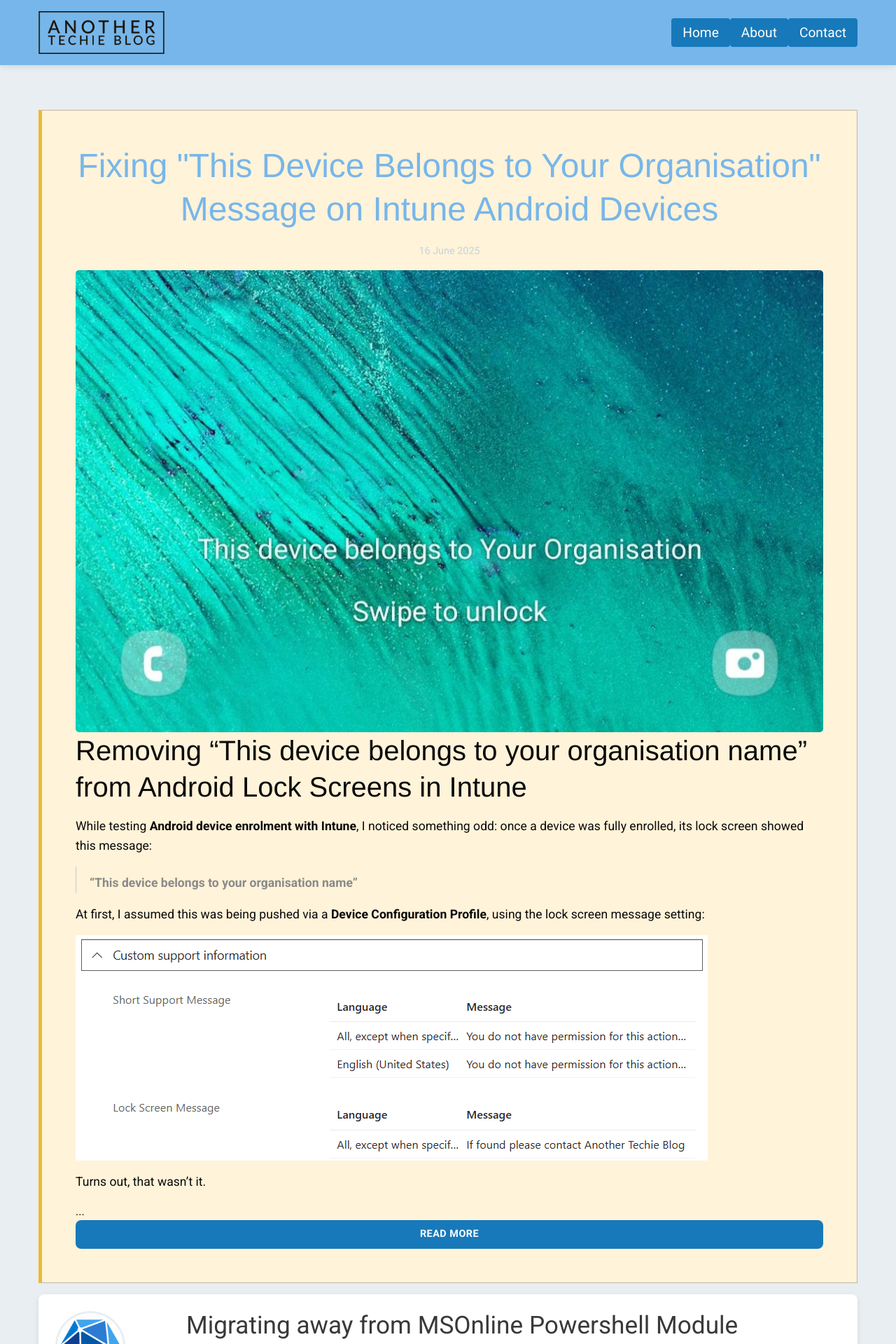
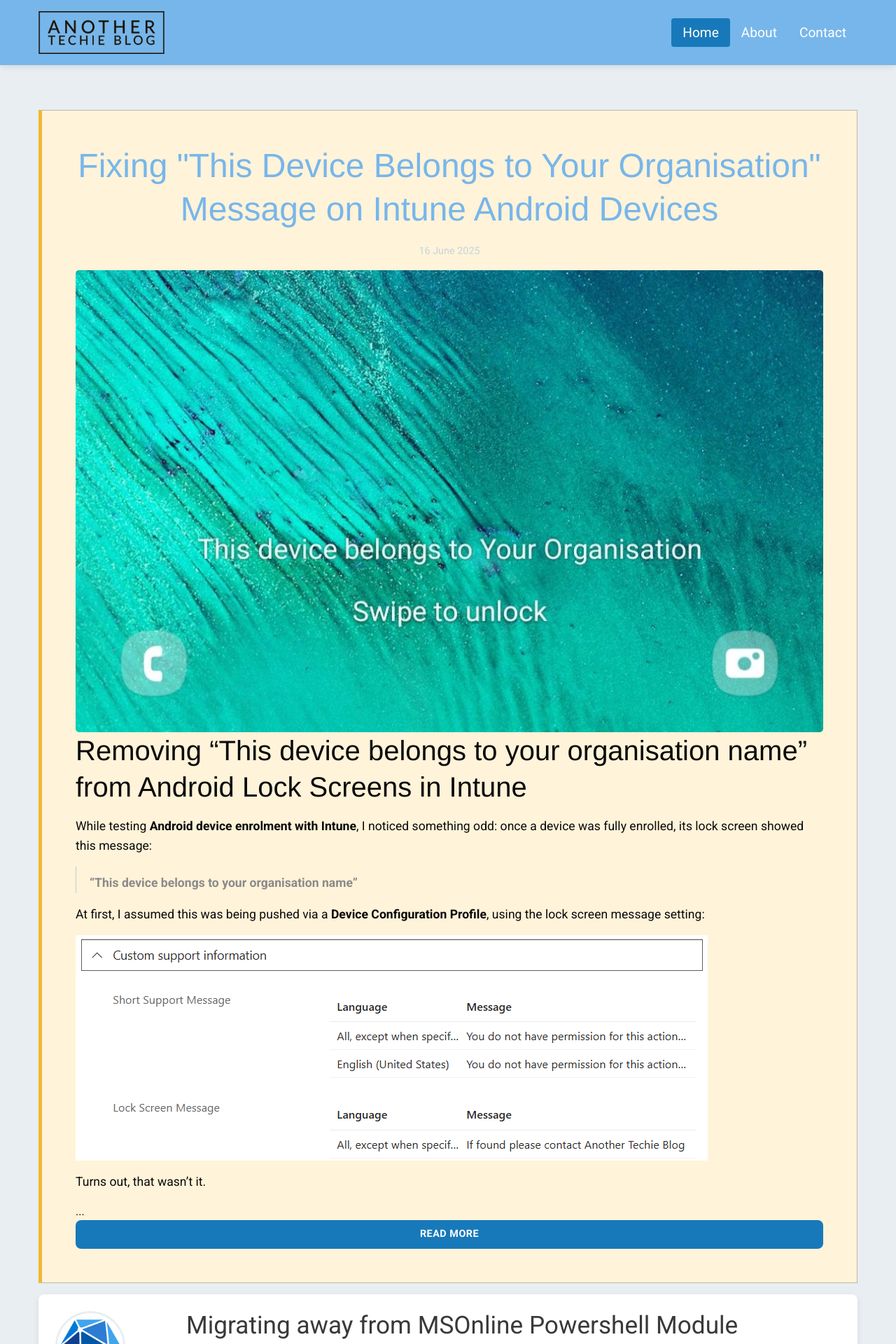
Before and after one commit to mdlister/Another-Techie-Blog, a Jekyll site: the page built from index.html, in a window 1280 px wide. Shown: the top 1920 px of the page at 70% size. Built offline with Jekyll 4.4.1, drawn with Linux system fonts in a browser that asks for light colours; the list of posts is cut into pages by our own code; comment, search, counter and statistics services are not loaded.

Commit message:
fixing nav active css

```diff
--- a/_data/navigation.yml
+++ b/_data/navigation.yml
@@ -3,7 +3,7 @@
   link: /
 
 - name: About
-  link: /about
+  link: /about/
 
 - name: Contact
-  link: /contact
+  link: /contact/
--- a/_includes/header.html
+++ b/_includes/header.html
@@ -26,7 +26,7 @@
             <ul class="dropdown menu align-right" data-dropdown-menu>
               {% if site.data.navigation %}
                 {% for item in site.data.navigation %}
-                <li{% if page.url | remove: '/' == item.link | remove: '/' %} class="active"{% endif %}>
+                  <li{% if page.url == item.link %} class="active"{% endif %}>
                     <a href="{{ item.link | default: '#' }}" {% if item.subpages %}aria-haspopup="true"{% endif %}>
                       {{ item.name | default: 'Unnamed Item' }}
                     </a>
```
